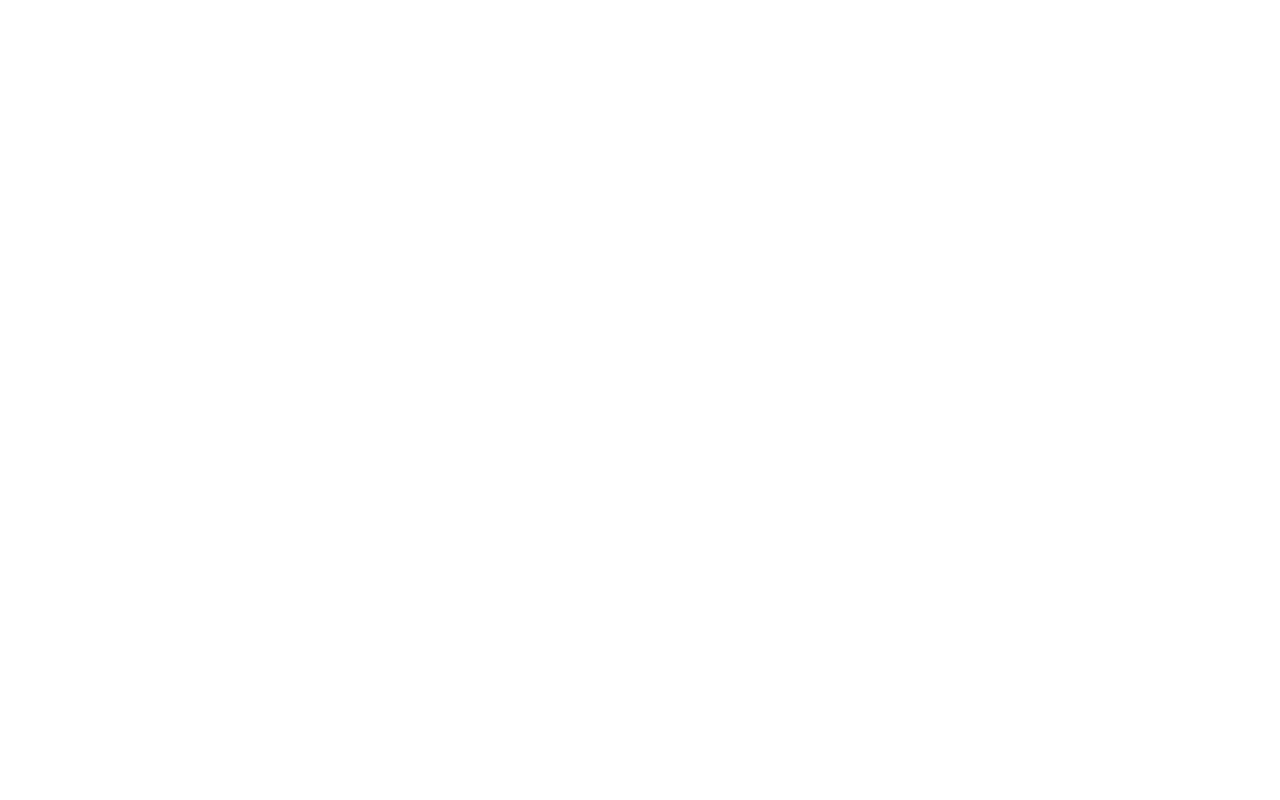
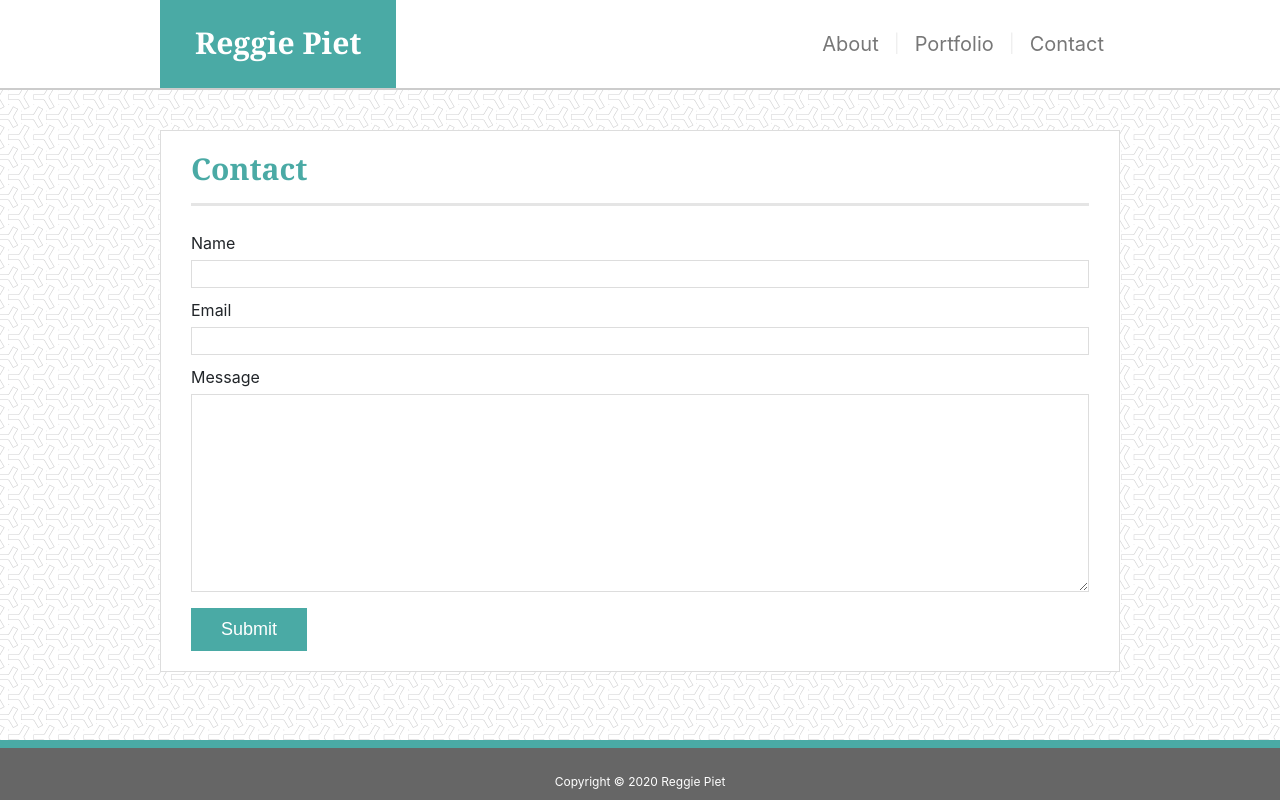
Before and after one commit to rjp52193/Reggie-Piet-prework, a plain HTML site: page Module-1_Assessment/contact.html in a window 1280 px wide. Drawn offline with nearby package versions, Linux system fonts and the light colour scheme.

Commit message:
Finished contact page

```diff
--- a/Module-1_Assessment/assets/css/style.css
+++ b/Module-1_Assessment/assets/css/style.css
@@ -50,6 +50,7 @@ a
   background-color: #ffffff;
   border: 1px solid #dddddd;
   margin: auto;
+  margin-bottom: 100px;
   padding: 20px 30px;
   width: 960px;
 }
@@ -76,6 +77,22 @@ p
   color: #777777;
   font-family: 'Arial', 'Helvetica Neue', Helvetica, sans-serif;
 }
+input.info, textarea
+{
+  border: 1px solid #dddddd;
+  color: #777777;
+  margin: 5px 0px 10px 0px;
+  width: 100%;
+}
+input.button
+{
+  background-color: #4aaaa5;
+  border: none;
+  color: white;
+  font-family: 'Arial', 'Helvetica Neue', Helvetica, sans-serif;
+  font-size: 18px;
+  padding: 8px 30px;
+}
 footer
 {
   background-color: #666666;
@@ -85,7 +102,7 @@ footer
   height: 60px;
   padding-top: 25px;
   text-align: center;
-  position: absolute;
+  position: fixed;
   right: 0;
   bottom: 0;
   left: 0;
--- a/Module-1_Assessment/contact.html
+++ b/Module-1_Assessment/contact.html
@@ -0,0 +1,55 @@
+<!DOCTYPE html>
+<html lang="en">
+
+<head>
+  <meta charset="UTF-8">
+  <title>Contact</title>
+  <link rel="stylesheet" href="https://stackpath.bootstrapcdn.com/bootstrap/4.4.1/css/bootstrap.min.css" integrity="sha384-Vkoo8x4CGsO3+Hhxv8T/Q5PaXtkKtu6ug5TOeNV6gBiFeWPGFN9MuhOf23Q9Ifjh" crossorigin="anonymous">
+  <link rel="stylesheet" type="text/css" href="assets/css/style.css">
+</head>
+
+<body>
+  <header>
+    <div id="inner">
+      <div id="name">Reggie Piet</div>
+      <nav class="navbar navbar-expand-sm">
+        <ul class="navbar-nav">
+          <li class="nav-item">
+            <a href="index.html">About</a>
+          </li>
+          <span class="vl">|</span>
+          <li class="nav-item">
+            <a href="portfolio.html">Portfolio</a>
+          </li>
+          <span class="vl">|</span>
+          <li class="nav-item">
+            <a href="contact.html">Contact </a>
+          </li>
+        </ul>
+      </nav>
+    </div>
+  </header>
+  <div id="content">
+    <h1>Contact</h1>
+    <hr>
+    Name
+    <br>
+    <input type="text" class="info">
+    <br>
+    Email
+    <br>
+    <input type="text" class="info">
+    <br>
+    Message
+    <br>
+    <textarea rows="8"></textarea>
+    <br>
+    <form action="http://google.com">
+      <input type="submit" class="button">
+    </form>
+  </div>
+  <footer>
+      Copyright &copy; 2020 Reggie Piet
+  </footer>
+</body>
+</html>
```
Also changed, not shown: Module-1_Assessment/index.html (+1 -5 lines), Module-1_Assessment/portfolio.html (+45 -0 lines), 1 other file.
